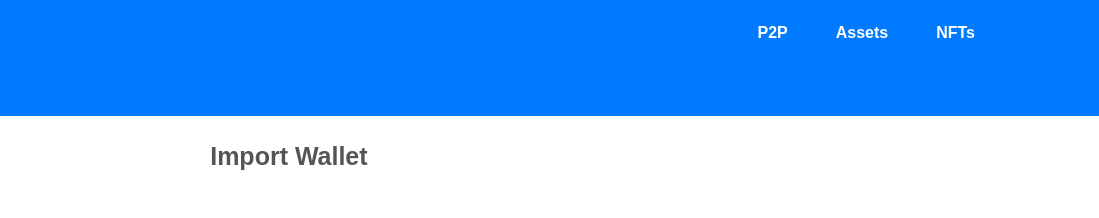
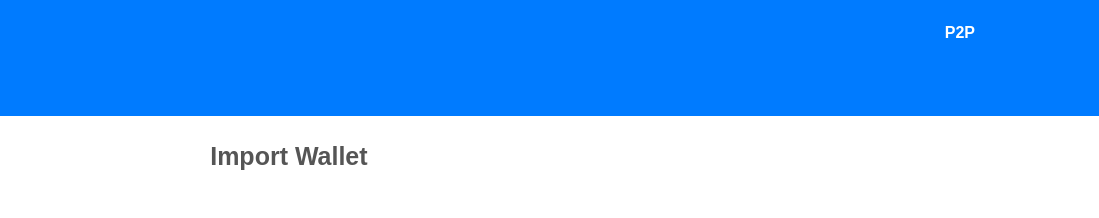
Before and after one commit to whalesexchange/crypto, a plain HTML site: page login.html in a window 1280 px wide. Shown: the top 218 px of the page, 181-1280 px from the left. Drawn offline with Linux system fonts and the light colour scheme.

Commit message:
Login Nav Update

```diff
--- a/login.html
+++ b/login.html
@@ -11,8 +11,6 @@
     <header class="header">
       <nav class="nav">
         <ul>
-          <li class="nav-nft"><a class="nav-link">NFTs</a></li>
-          <li class="nav-assets"><a class="nav-link">Assets</a></li>
           <li class="nav-p2p"><a class="nav-link" href="p2p.html">P2P</a></li>
           <li class="nav-logo-btn">
             <img
```
